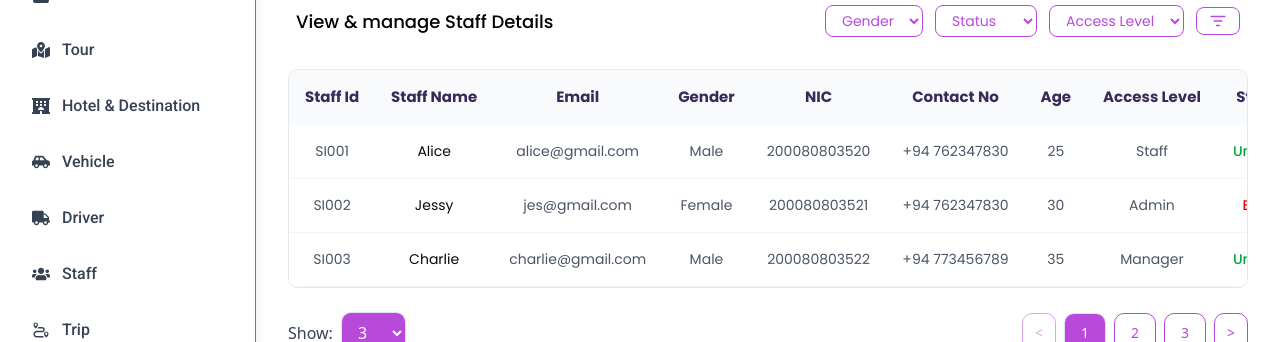
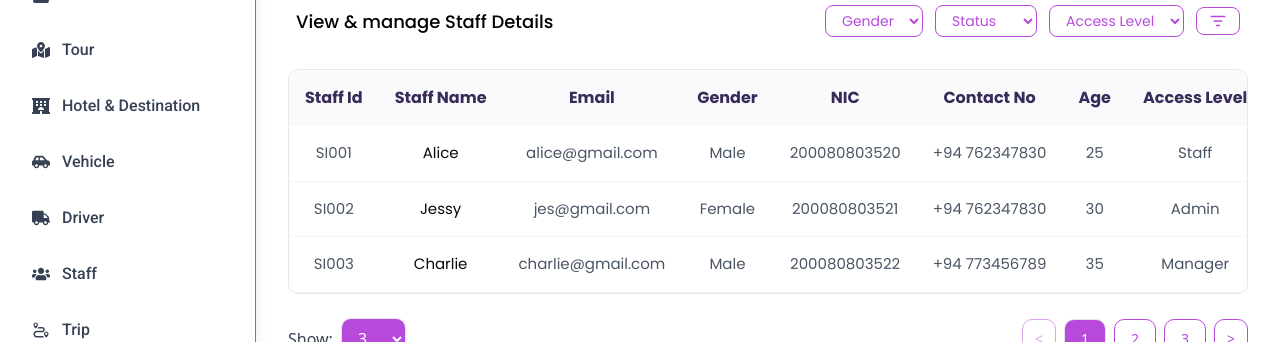
Before and after one commit to NodeKidos/V360_Frontend, a React (Vite) app: page /staff in a window 1280 px wide. Shown: the part 195-537 px from the top of the page. Built offline with nearby package versions, Linux system fonts and the light colour scheme; a web font is replaced by a local one.

Commit message:
StaffView font size changed

```diff
--- a/src/components/dashboard/Staff/StaffView.tsx
+++ b/src/components/dashboard/Staff/StaffView.tsx
@@ -228,7 +228,7 @@ const StaffManagement = () => {
           <div className="mb-6 overflow-x-auto rounded-lg border border-gray-200" style={{ scrollbarWidth: "thin" }}>
             <table className="min-w-full bg-white">
               <thead>
-                <tr className="bg-gray-50 text-[#382A59] font-semibold text-[13px] sm:text-[14px] md:text-[15px] text-center font-poppins">
+                <tr className="bg-gray-50 text-[#382A59] font-semibold text-[14px] sm:text-[15px] md:text-[16px] text-center font-poppins">
                   <th className="px-4 py-4 whitespace-nowrap">Staff Id</th>
                   <th className="px-4 py-4 whitespace-nowrap">Staff Name</th>
                   <th className="px-4 py-4 whitespace-nowrap">Email</th>
@@ -243,7 +243,7 @@ const StaffManagement = () => {
               </thead>
               <tbody className="font-poppins">
                 {currentStaff.map((s) => (
-                  <tr key={s.id} className="border-b border-gray-100 text-center text-[12px] sm:text-[13px] md:text-[14px] hover:bg-gray-50">
+                  <tr key={s.id} className="border-b border-gray-100 text-center text-[13px] sm:text-[14px] md:text-[15px] hover:bg-gray-50">
                     <td className="py-4 px-4 text-gray-600 whitespace-nowrap">{s.id}</td>
                     <td className="py-4 px-4 whitespace-nowrap">{s.name}</td>
                     <td className="px-4 py-4 text-gray-600 whitespace-nowrap">{s.email}</td>
@@ -259,7 +259,7 @@ const StaffManagement = () => {
                       <div className="flex gap-3 justify-center">
                         <CiEdit
                           className="text-[#B749DB] cursor-pointer text-[20px] hover:text-purple-700"
-                          onClick={() => navigate(`/staff/edit/${s.id}`)}
+                          onClick={() =>handleEditClick(s.id)}
                         />
                         <MdDeleteOutline
                           className="text-[#B749DB] cursor-pointer text-[20px] hover:text-purple-700"
```
